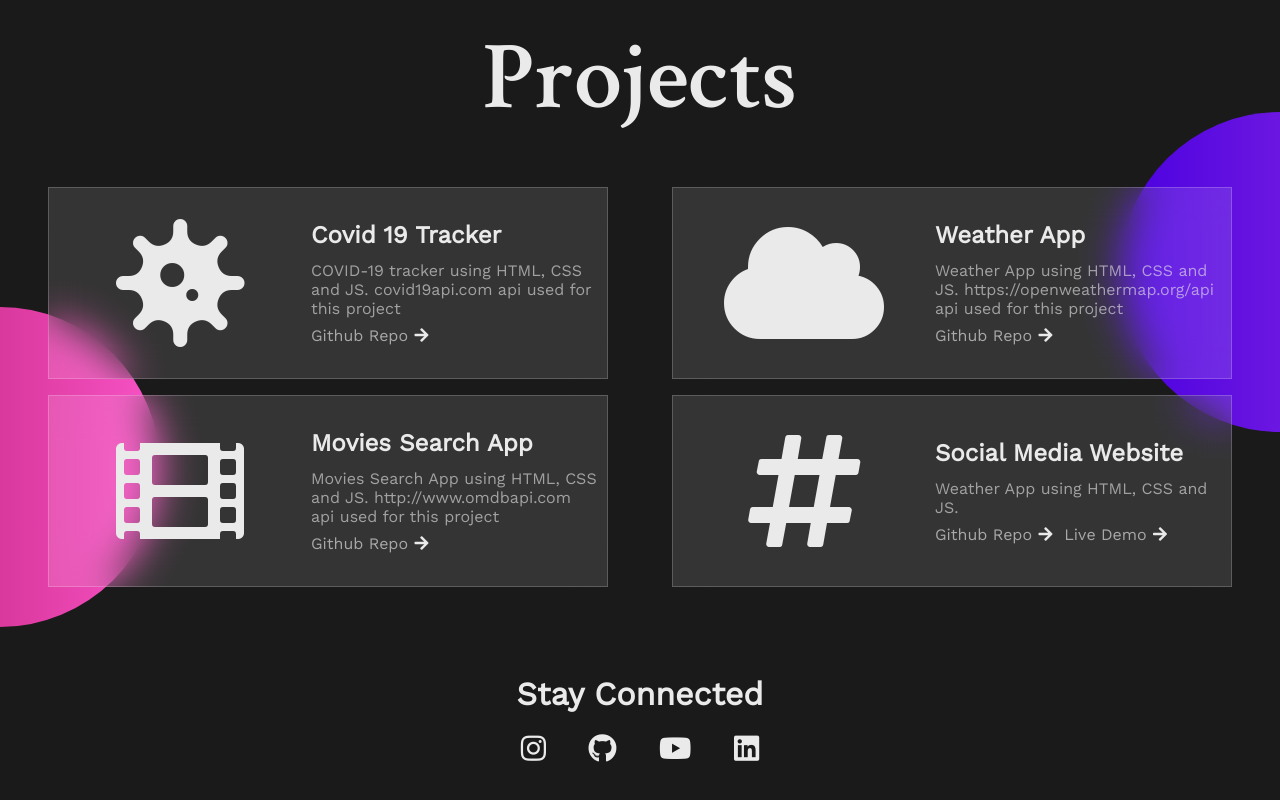
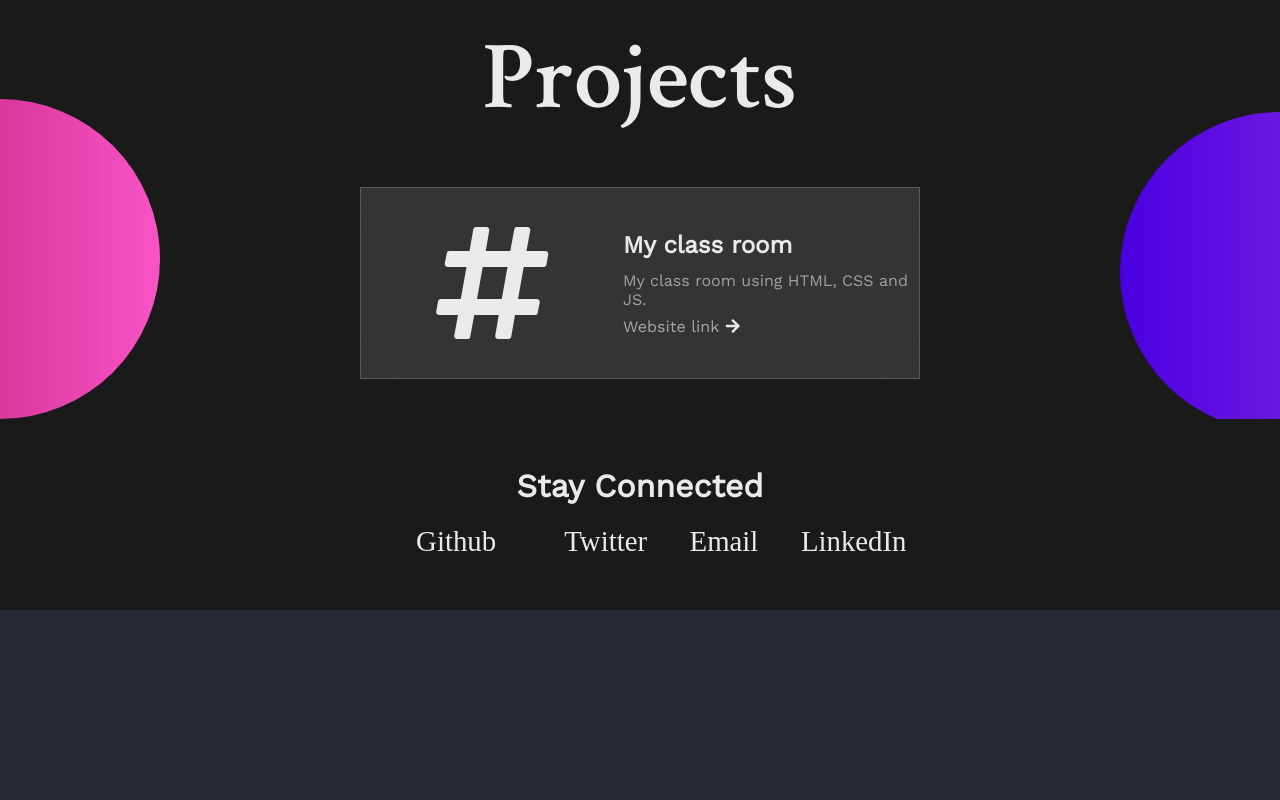
Before and after one commit to kunalkishor01/Site, a plain HTML site: page index.html in a window 1280 px wide. Shown: the part 1761-2561 px from the top of the page. After the commit the page ends 2371 px from the top, so only its background shows below. Drawn offline with nearby package versions, Linux system fonts and the light colour scheme.

Commit message:
Update index.html

```diff
--- a/index.html
+++ b/index.html
@@ -34,7 +34,8 @@
     <div class="center">
       <h1 class="about_heading">About</h1>
       <p>
-        I am a 1st year Undergraduate at CHANDIGARH UNIVERSITY, majoring in Computer Science.
+        I am a 1st year Undergraduate at CHANDIGARH UNIVERSITY, majoring in BE-Computer Science.
+           I love to write code.I believe in the power of programming to transform.
       </p>
     </div>
         <img src="img.png" alt="">
@@ -66,80 +67,23 @@
     <section class="projects center" id="Projects">
       <h1 class="project_heading">Projects</h1>
       <div class="container center">
-        <div class="main_box center">
-          <div class="icon center">
-            <i class="fas fa-virus"></i>
-          </div>
-          <div class="box">
-            <h1>Covid 19 Tracker</h1>
-            <p>
-              COVID-19 tracker using HTML, CSS and JS. covid19api.com api used
-              for this project
-            </p>
-            <div class="links">
-              <a
-                href="https://github.com/shubham44-code/COVID-19-Tracker"
-                target="_blank_"
-                >Github Repo<i class="fas fa-arrow-right"></i
-              ></a>
-            </div>
-          </div>
-        </div>
-        <div class="main_box center">
-          <div class="icon center">
-            <i class="fas fa-cloud"></i>
-          </div>
-          <div class="box">
-            <h1>Weather App</h1>
-            <p>
-              Weather App using HTML, CSS and JS. https://openweathermap.org/api
-              api used for this project
-            </p>
-            <div class="links">
-              <a
-                href="https://github.com/shubham44-code/Weather-App"
-                target="_blank_"
-                >Github Repo<i class="fas fa-arrow-right"></i
-              ></a>
-            </div>
-          </div>
-        </div>
-        <div class="main_box center">
-          <div class="icon center">
-            <i class="fas fa-film"></i>
-          </div>
-          <div class="box">
-            <h1>Movies Search App</h1>
-            <p>
-              Movies Search App using HTML, CSS and JS. http://www.omdbapi.com
-              api used for this project
-            </p>
-            <div class="links">
-              <a
-                href="https://github.com/shubham44-code/Movies-Search-Api-Js"
-                target="_blank_"
-                >Github Repo<i class="fas fa-arrow-right"></i
-              ></a>
-            </div>
-          </div>
-        </div>
+
+
         <div class="main_box center">
           <div class="icon center">
             <i class="fas fa-hashtag"></i>
           </div>
           <div class="box">
-            <h1>Social Media Website</h1>
-            <p>Weather App using HTML, CSS and JS.</p>
+            <h1>My class room</h1>
+            <p>My class room using HTML, CSS and JS.</p>
             <div class="links">
               <a
-                href="https://github.com/shubham44-code/social-websites"
+                href="http://www.kunalkishor.tech/"
                 target="_blank_"
-                >Github Repo<i class="fas fa-arrow-right"></i
+                >Website link<i class="fas fa-arrow-right"></i
               ></a>
               <a
-                href="https://shubham44-code.github.io/social-websites/"
-                target="_blank_"
-                >Live Demo<i class="fas fa-arrow-right"></i
+
               ></a>
             </div>
           </div>
@@ -151,21 +95,30 @@
     <footer class="center">
       <h1>Stay Connected</h1>
       <div class="social_media_icons">
-        <a href="https://www.instagram.com/sr.44__/" target="_blank_"
-          ><i class="fab fa-instagram"></i
+        <a href="" target="_blank_"
+          ><i class="fab fa-Github"></i
         ></a>
-        <a href="https://github.com/shubham44-code" target="_blank_"
-          ><i class="fab fa-github"></i
+        <a href="https://github.com/kunalkishor01" target="_blank_"
+          ><i class="fab fa-">Github</i
         ></a>
         <a
-          href="https://www.youtube.com/channel/UCGFGKQcZUry26sLjX6ERjqA/videos"
+
+        </a>
+        <a href="https://twitter.com/Kunalkishor01" target="_blank_"
+          ><i class="fab fa-">Twitter</i
+        ></a>
+
+
+           </a>
+        <a href="mailto:kunalkishor225@gmail.com" target="_blank_"
+          ><i class="fab fa-">Email</i
+        ></a>
+
+
+        <a
+          href="https://www.linkedin.com/in/kunalkishor01/"
           target="_blank_"
-          ><i class="fab fa-youtube"></i
-        ></a>
-        <a
-          href="https://www.linkedin.com/in/shubham-raut-8b185a1a6/"
-          target="_blank_"
-          ><i class="fab fa-linkedin"></i
+          ><i class="fab fa-linkedi">LinkedIn</i
         ></a>
       </div>
     </footer>
```
